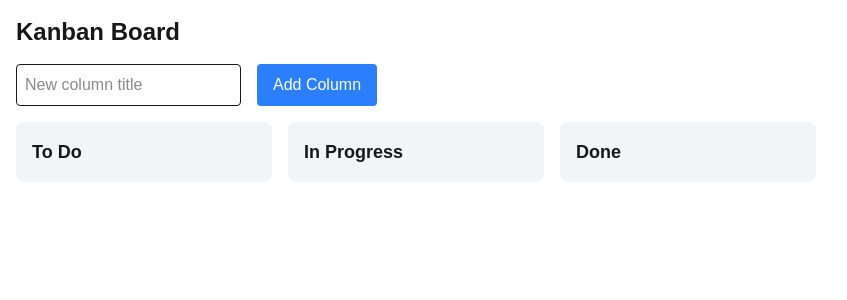
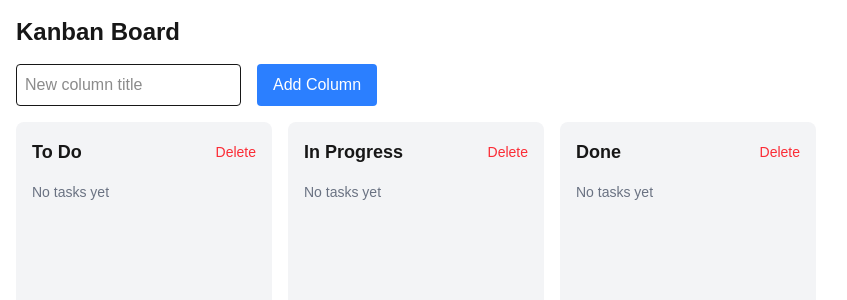
Before and after one commit to kosawat/Kanban-Board-App, a Next.js app: page / in a window 1280 px wide. Shown: the top 300 px of the page, without its empty margins (0-847 px from the left). Built offline with nearby package versions, Linux system fonts and the light colour scheme.

Commit message:
Implemented dynamic column functionality

```diff
--- a/src/components/Column.tsx
+++ b/src/components/Column.tsx
@@ -1,16 +1,69 @@
-import React from "react";
-import Task from "./Task";
-import { Column } from "@/types";
+import React, { useState } from "react";
+// import Task from "./Task";
+import { ColumnType } from "@/types";
+import { useKanban } from "@/contexts/KanbanContext";
 
 interface ColumnProps {
-  column: Column;
+  column: ColumnType;
 }
 
-export default function ColumnCompnent({ column }: ColumnProps) {
+export default function Column({ column }: ColumnProps) {
+  const { dispatch } = useKanban();
+  const [isEditing, setIsEditing] = useState(false);
+  const [title, setTitle] = useState(column.title);
+
+  const handleRename = () => {
+    if (title.trim()) {
+      dispatch({ type: "RENAME_COLUMN", payload: { id: column.id, title } });
+      setIsEditing(false);
+    }
+  };
+
+  const handleDelete = () => {
+    if (
+      window.confirm(
+        `Are you sure you want to delete the "${column.title}" column? All tasks in this column will be deleted.`
+      )
+    ) {
+      dispatch({ type: "DELETE_COLUMN", payload: { id: column.id } });
+    }
+  };
+
   return (
-    <div>
-      <h2>{column.title}</h2>
-      <Task />
+    <div className="bg-gray-100 p-4 rounded-lg w-64 min-h-[200px] flex flex-col">
+      {isEditing ? (
+        <input
+          type="text"
+          value={title}
+          onChange={(e) => setTitle(e.target.value)}
+          onBlur={handleRename}
+          onKeyDown={(e) => {
+            if (e.key === "Enter") handleRename();
+          }}
+          className="w-full p-1 border rounded text-sm"
+          autoFocus
+        />
+      ) : (
+        <div className="flex justify-between items-center">
+          <h2
+            className="text-lg font-semibold cursor-pointer hover:text-blue-500"
+            onClick={() => setIsEditing(true)}
+          >
+            {column.title}
+          </h2>
+          <button
+            onClick={handleDelete}
+            className="text-red-500 hover:text-red-700 text-sm"
+            aria-label={`Delete ${column.title} column`}
+          >
+            Delete
+          </button>
+        </div>
+      )}
+      {/* Placeholder for tasks, to be implemented later */}
+      <div className="mt-4 flex-1">
+        <p className="text-gray-500 text-sm">No tasks yet</p>
+      </div>
     </div>
   );
 }
--- a/src/components/KanbanBoard.tsx
+++ b/src/components/KanbanBoard.tsx
@@ -2,6 +2,7 @@
 
 import { useKanban } from "@/contexts/KanbanContext";
 import React, { useState } from "react";
+import Column from "./Column";
 
 export default function KanbanBoard() {
   const { state, dispatch } = useKanban();
@@ -34,10 +35,7 @@ export default function KanbanBoard() {
       </div>
       <div className="flex gap-4 flex-wrap">
         {state.columns.map((column) => (
-          <div key={column.id} className="bg-gray-100 p-4 rounded-lg w-64">
-            <h2 className="text-lg font-bold">{column.title}</h2>
-            {/* Tasks will go here */}
-          </div>
+          <Column column={column} key={column.id} />
         ))}
       </div>
     </div>
--- a/src/contexts/KanbanContext.tsx
+++ b/src/contexts/KanbanContext.tsx
@@ -8,12 +8,12 @@ import {
   useEffect,
 } from "react";
 import { useLocalStorage } from "../hooks/useLocalStorage";
-import { Column, Task } from "../types";
+import { ColumnType, TaskType } from "../types";
 import { generateId } from "../utils/uuid";
 
 interface KanbanState {
-  columns: Column[];
-  tasks: Task[];
+  columns: ColumnType[];
+  tasks: TaskType[];
 }
 
 type Action =
@@ -24,7 +24,7 @@ type Action =
       type: "ADD_TASK";
       payload: { title: string; columnId: string; description?: string };
     }
-  | { type: "UPDATE_TASK"; payload: Task }
+  | { type: "UPDATE_TASK"; payload: TaskType }
   | { type: "DELETE_TASK"; payload: { id: string } }
   | { type: "ADD_COMMENT"; payload: { taskId: string; content: string } }
   | { type: "UPDATE_COMMENT"; payload: { id: string; content: string } }
```
Also changed, not shown: src/types/index.ts (+4 -4 lines).
